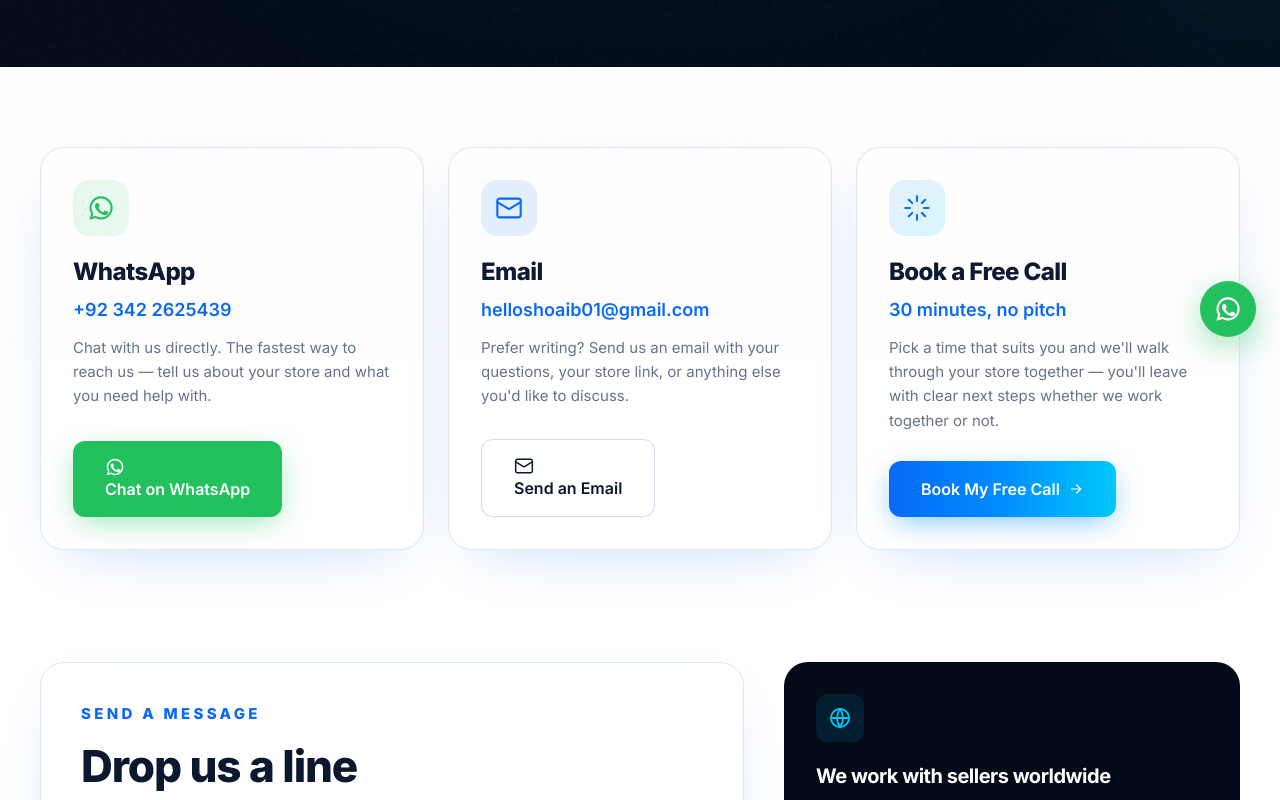
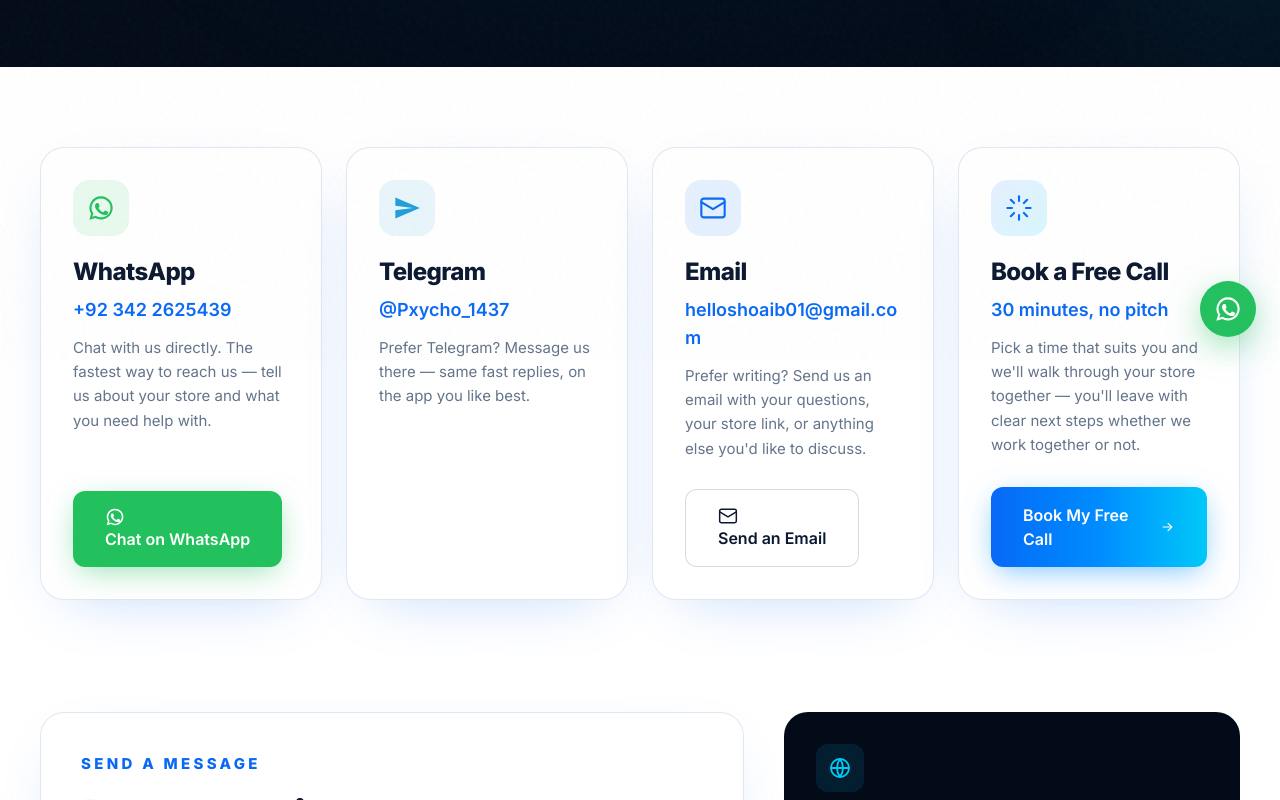
Before and after one commit to MuhammadShoaib1437/boost360-website, a Next.js app: page /contact in a window 1280 px wide. Shown: the part 439-1239 px from the top of the page. Built offline with nearby package versions, Linux system fonts and the light colour scheme; no server answers.

Commit message:
Add Telegram contact channel (t.me/Pxycho_1437) to contact page

```diff
--- a/app/contact/page.tsx
+++ b/app/contact/page.tsx
@@ -7,8 +7,10 @@
 import {
   WHATSAPP_DISPLAY,
   EMAIL,
+  TELEGRAM_USERNAME,
   WA_DEFAULT_MESSAGE,
   waLink,
+  telegramLink,
   mailtoLink,
   bookCallLink,
 } from "@/lib/site";
@@ -16,7 +18,7 @@
 export const metadata = {
   title: "Contact Boost360Pro — Let's Talk About Your Store",
   description:
-    "Reach Boost360Pro on WhatsApp or email. Tell us about your store — every inquiry is read by a real person.",
+    "Reach Boost360Pro on WhatsApp, Telegram, or email. Tell us about your store — every inquiry is read by a real person.",
   alternates: { canonical: "/contact" },
 };
 
@@ -53,7 +55,7 @@
       {/* Contact cards */}
       <section className="bg-white pt-14 sm:pt-20">
         <Container>
-          <div className="grid gap-6 md:grid-cols-2 lg:grid-cols-3">
+          <div className="grid gap-6 md:grid-cols-2 xl:grid-cols-4">
             <Reveal>
               <div className="flex h-full flex-col rounded-3xl border border-[rgba(15,70,130,0.12)] bg-white p-8 shadow-[0_20px_60px_-30px_rgba(9,105,246,0.3)] transition-all duration-300 hover:-translate-y-1 hover:border-electric/40">
                 <span className="flex h-14 w-14 items-center justify-center rounded-2xl bg-[#22c15e]/10 text-[#22c15e]">
@@ -80,6 +82,36 @@
                   >
                     <Icons.whatsapp className="h-5 w-5" />
                     Chat on WhatsApp
+                  </Button>
+                </div>
+              </div>
+            </Reveal>
+            <Reveal delay={60}>
+              <div className="flex h-full flex-col rounded-3xl border border-[rgba(15,70,130,0.12)] bg-white p-8 shadow-[0_20px_60px_-30px_rgba(9,105,246,0.3)] transition-all duration-300 hover:-translate-y-1 hover:border-electric/40">
+                <span className="flex h-14 w-14 items-center justify-center rounded-2xl bg-[#229ED9]/10 text-[#229ED9]">
+                  <Icons.telegram className="h-7 w-7" />
+                </span>
+                <h2 className="mt-5 text-2xl font-extrabold tracking-tight text-ink">
+                  Telegram
+                </h2>
+                <p className="mt-2 break-all text-lg font-semibold text-brand">
+                  @{TELEGRAM_USERNAME}
+                </p>
+                <p className="mt-3 flex-1 text-[15px] leading-relaxed text-muted">
+                  Prefer Telegram? Message us there — same fast replies, on the
+                  app you like best.
+                </p>
+                <div className="mt-7">
+                  <Button
+                    variant="secondary"
+                    size="lg"
+                    href={telegramLink()}
+                    target="_blank"
+                    rel="noopener noreferrer"
+                    className="w-full sm:w-auto"
+                  >
+                    <Icons.telegram className="h-5 w-5" />
+                    Chat on Telegram
                   </Button>
                 </div>
               </div>
--- a/components/ui/icons.tsx
+++ b/components/ui/icons.tsx
@@ -156,6 +156,11 @@
         <path d="m22 7-10 6L2 7" />
       </>,
     ),
+  telegram: (p: SVGProps<SVGSVGElement>) => (
+    <svg viewBox="0 0 24 24" fill="currentColor" aria-hidden="true" {...p}>
+      <path d="M2 21l21-9L2 3v7l15 2-15 2v7Z" />
+    </svg>
+  ),
   cart: (p: SVGProps<SVGSVGElement>) =>
     base(
       p,
--- a/lib/site.ts
+++ b/lib/site.ts
@@ -10,6 +10,13 @@
 /** International format used inside wa.me URLs (no +, no spaces, no hyphens). */
 export const WHATSAPP_INTL = "923422625439";
 export const EMAIL = "helloshoaib01@gmail.com";
+/** Public Telegram username for client contact (t.me link). */
+export const TELEGRAM_USERNAME = "Pxycho_1437";
+
+/** Build a t.me deep link for the contact channel. */
+export function telegramLink(): string {
+  return `https://t.me/${TELEGRAM_USERNAME}`;
+}
 
 export const WA_DEFAULT_MESSAGE =
   "Hi Boost360Pro, I'm interested in your e-commerce services and would like to discuss my store.";
```
